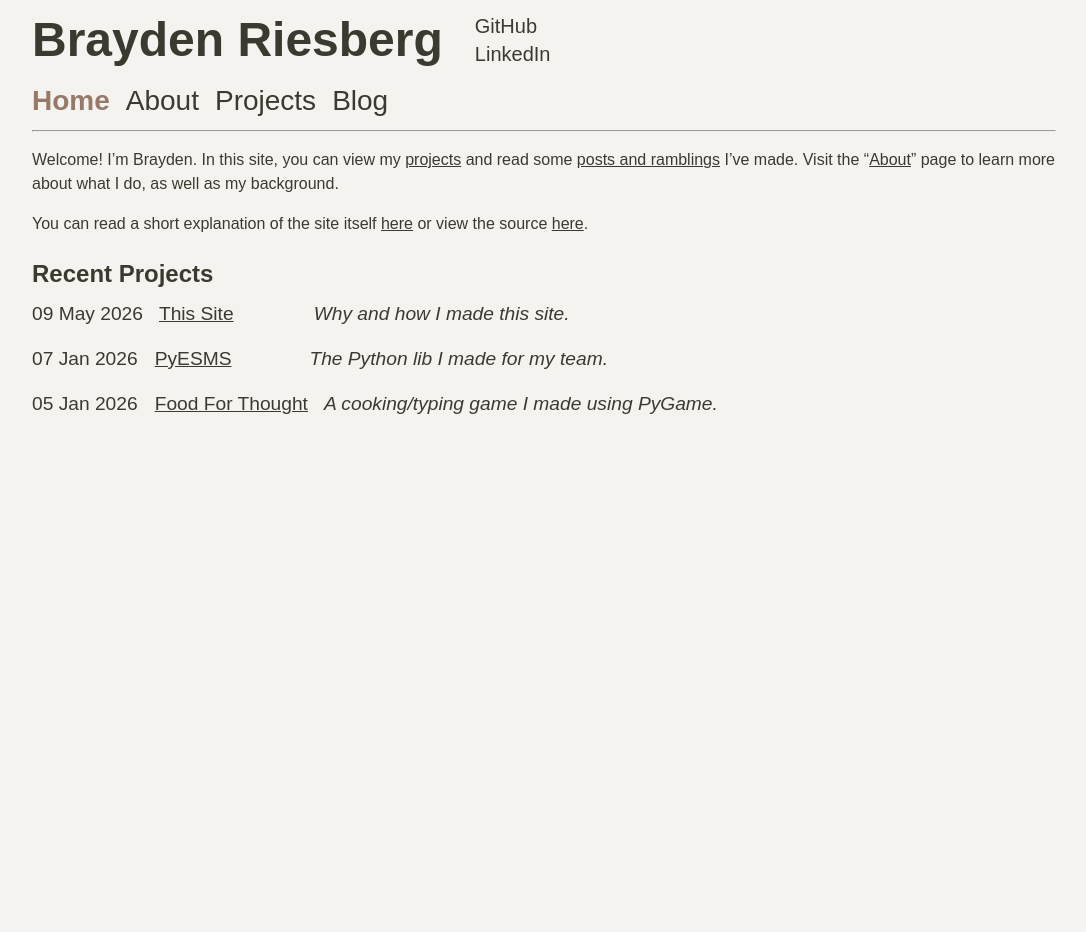
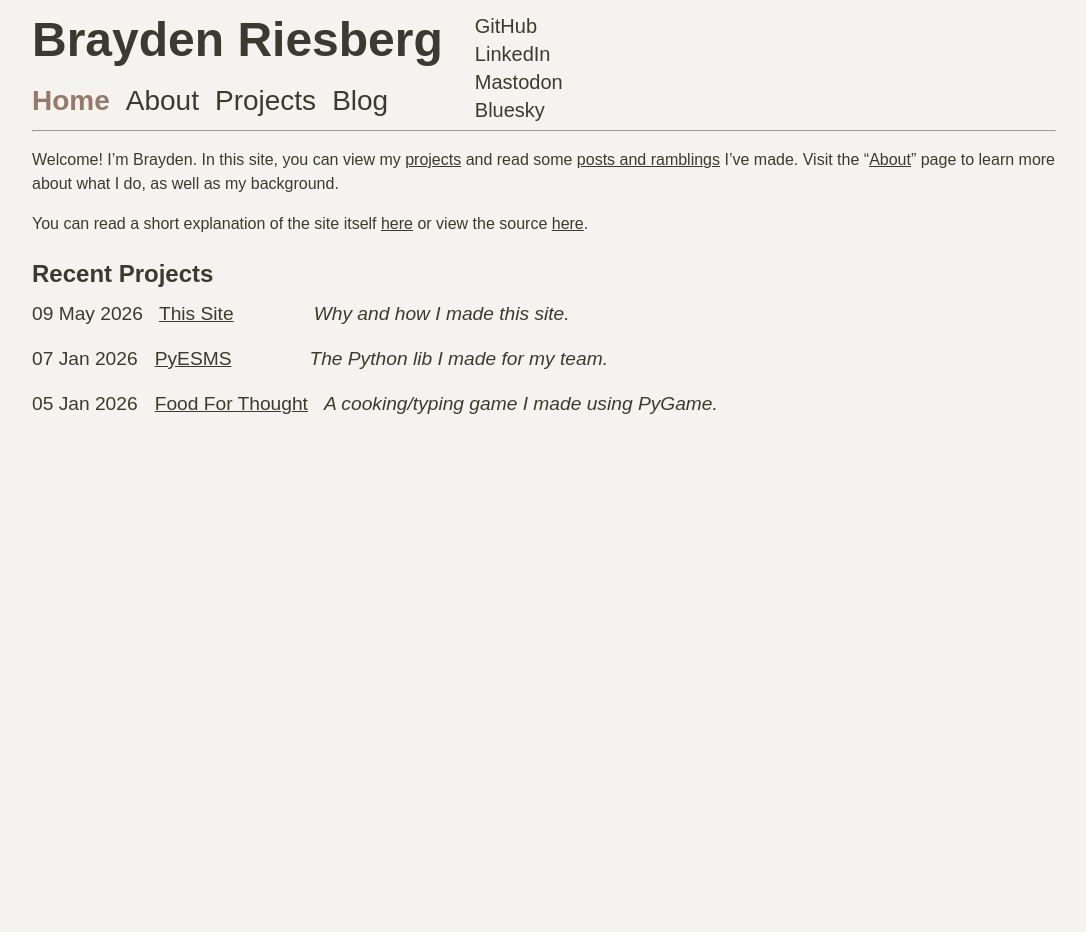
Before and after one commit to BraydenR0311/BraydenR0311.github.io, a Jekyll site: the page built from index.html, in a window 1280 px wide. Shown: the whole page, without its empty margins (96-1182 px from the left). Built offline with Jekyll 4.4.1, drawn with Linux system fonts in a browser that asks for light colours.

Commit message:
fix some styling

```diff
--- a/_includes/navigation.html
+++ b/_includes/navigation.html
@@ -24,6 +24,12 @@
       <li>
         <a href="https://www.linkedin.com/in/brayden-riesberg-95931624a">LinkedIn</a>
       </li>
+      <li>
+        <a href="https://mastodon.social/@briesben">Mastodon</a>
+      </li>
+      <li>
+        <a href="https://bsky.app/profile/briesben.bsky.social">Bluesky</a>
+      </li>
     </ul>
   </nav>
 </header>
--- a/_sass/main.scss
+++ b/_sass/main.scss
@@ -106,6 +106,11 @@
     text-decoration: none;
 }
 
+.top-header div {
+    display: flex;
+    flex-flow: column wrap;
+    justify-content: space-between;
+}
 
 .section-nav ul {
     display: flex;
```
